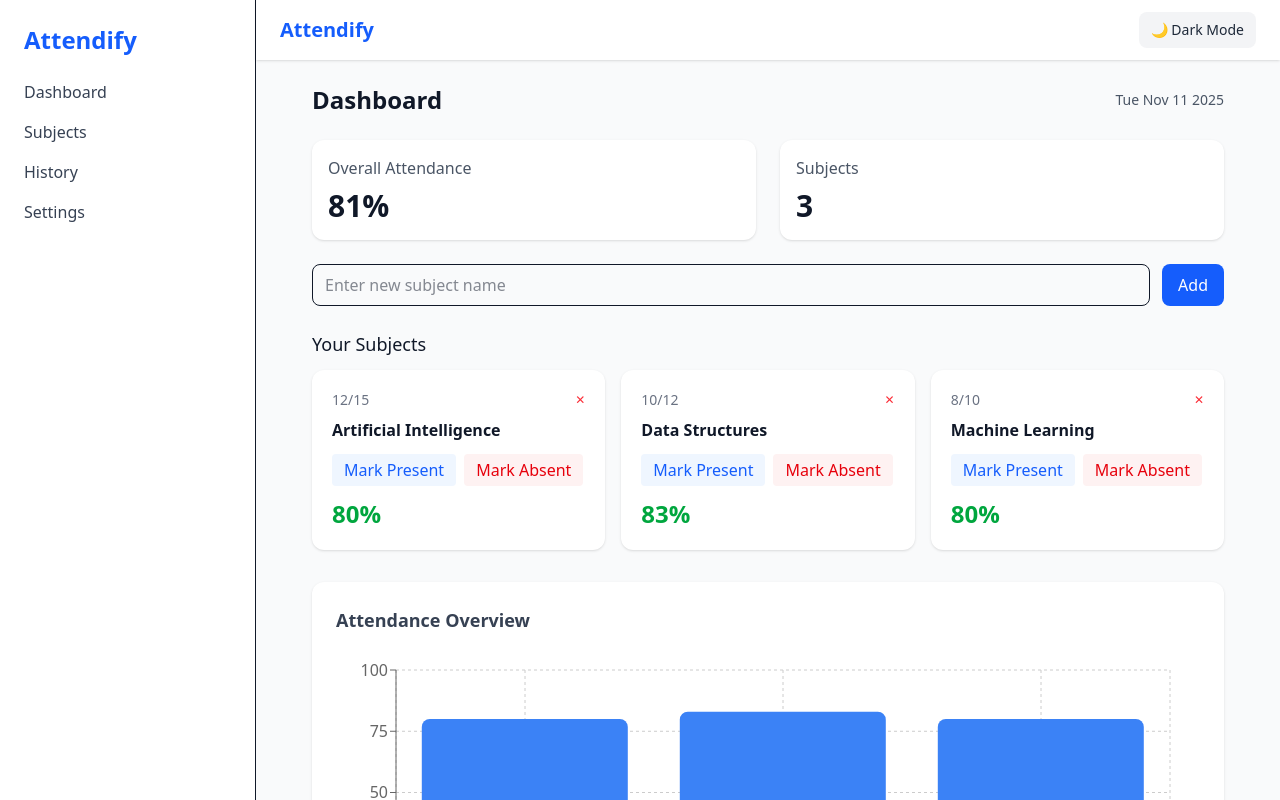
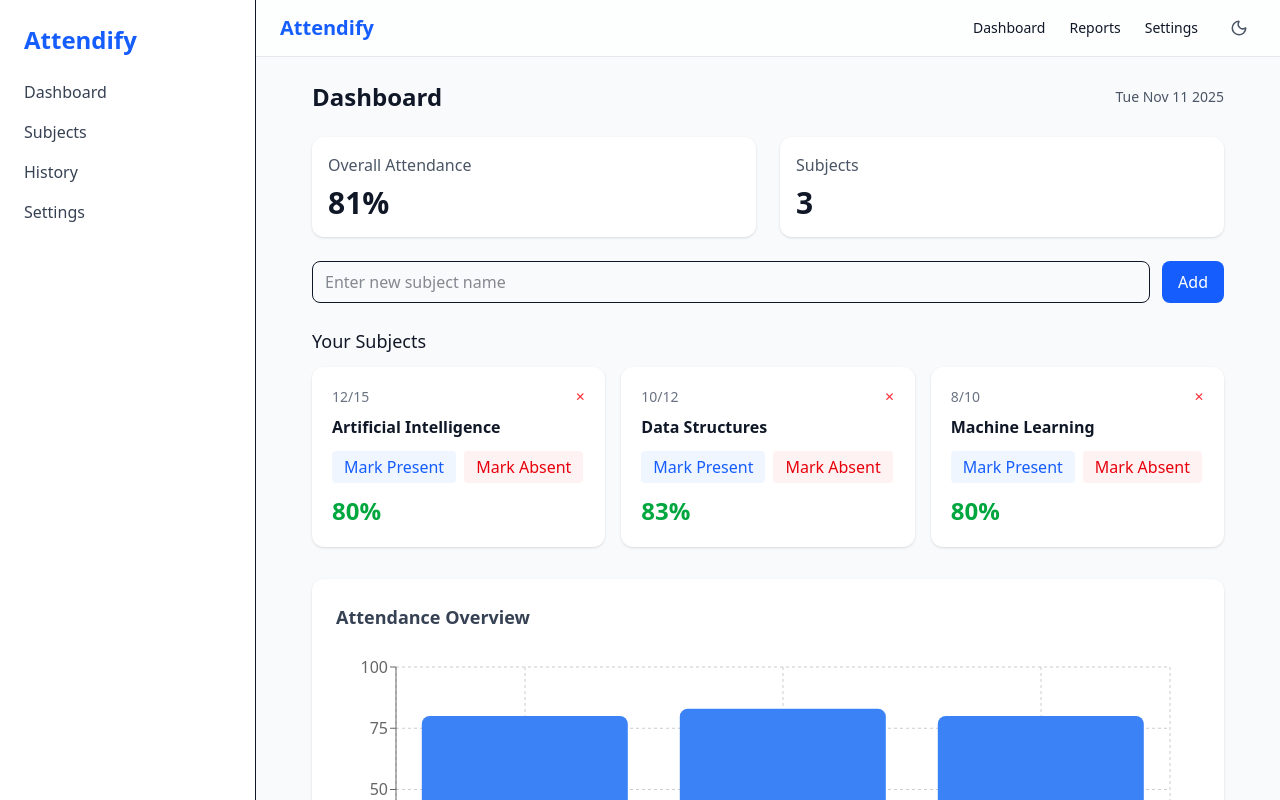
Before and after one commit to rishaaanp/attendify, a React (Vite) app: page / in a window 1280 px wide. Shown: the top 800 px of the page. Built offline with nearby package versions, Linux system fonts and the light colour scheme.

Commit message:
Added responsive Navbar with mobile drawer and dark mode toggle

```diff
--- a/package.json
+++ b/package.json
@@ -11,6 +11,7 @@
   },
   "dependencies": {
     "framer-motion": "^12.23.24",
+    "lucide-react": "^0.553.0",
     "react": "^19.2.0",
     "react-dom": "^19.2.0",
     "recharts": "^3.4.1"
--- a/src/components/Navbar.jsx
+++ b/src/components/Navbar.jsx
@@ -1,9 +1,13 @@
-import { useEffect, useState } from "react";
+import { useState, useEffect } from "react";
+import { motion, AnimatePresence } from "framer-motion";
+import { Moon, Sun, Menu, X } from "lucide-react";
 
 const Navbar = () => {
-  const [theme, setTheme] = useState(() => localStorage.getItem("theme") || "light");
+  const [theme, setTheme] = useState(
+    localStorage.getItem("theme") || "light"
+  );
+  const [menuOpen, setMenuOpen] = useState(false);
 
-  // Apply theme class to <html>
   useEffect(() => {
     if (theme === "dark") {
       document.documentElement.classList.add("dark");
@@ -13,19 +17,104 @@ const Navbar = () => {
     localStorage.setItem("theme", theme);
   }, [theme]);
 
-  const toggleTheme = () => {
-    setTheme((prev) => (prev === "light" ? "dark" : "light"));
-  };
+  const toggleTheme = () =>
+    setTheme(theme === "dark" ? "light" : "dark");
 
   return (
-    <nav className="flex justify-between items-center px-6 py-3 bg-white dark:bg-gray-800 shadow">
-      <h1 className="text-xl font-bold text-blue-600 dark:text-blue-400">Attendify</h1>
-      <button
-        onClick={toggleTheme}
-        className="px-3 py-2 text-sm rounded-lg bg-gray-100 dark:bg-gray-700 text-gray-800 dark:text-gray-100 hover:bg-gray-200 dark:hover:bg-gray-600 transition"
-      >
-        {theme === "light" ? "🌙 Dark Mode" : "☀️ Light Mode"}
-      </button>
+    <nav className="sticky top-0 z-50 bg-white/70 dark:bg-gray-900/70 backdrop-blur-md border-b border-gray-200 dark:border-gray-700">
+      <div className="max-w-6xl mx-auto px-4 sm:px-6 flex items-center justify-between h-14">
+        {/* Logo / App Name */}
+        <div className="text-xl font-semibold text-blue-600 dark:text-blue-400">
+          Attendify
+        </div>
+
+        {/* Desktop Links */}
+        <div className="hidden sm:flex items-center gap-6 text-sm">
+          <a href="#" className="hover:text-blue-600 dark:hover:text-blue-400">
+            Dashboard
+          </a>
+          <a href="#" className="hover:text-blue-600 dark:hover:text-blue-400">
+            Reports
+          </a>
+          <a href="#" className="hover:text-blue-600 dark:hover:text-blue-400">
+            Settings
+          </a>
+          <button
+            onClick={toggleTheme}
+            className="p-2 rounded-lg hover:bg-gray-100 dark:hover:bg-gray-800 transition"
+          >
+            {theme === "dark" ? (
+              <Sun size={18} className="text-yellow-400" />
+            ) : (
+              <Moon size={18} className="text-gray-600" />
+            )}
+          </button>
+        </div>
+
+        {/* Mobile Hamburger */}
+        <button
+          onClick={() => setMenuOpen(!menuOpen)}
+          className="sm:hidden p-2 rounded-lg hover:bg-gray-100 dark:hover:bg-gray-800 transition"
+        >
+          {menuOpen ? (
+            <X size={22} className="text-gray-700 dark:text-gray-200" />
+          ) : (
+            <Menu size={22} className="text-gray-700 dark:text-gray-200" />
+          )}
+        </button>
+      </div>
+
+      {/* Mobile Drawer */}
+      <AnimatePresence>
+        {menuOpen && (
+          <motion.div
+            initial={{ opacity: 0, y: -10 }}
+            animate={{ opacity: 1, y: 0 }}
+            exit={{ opacity: 0, y: -10 }}
+            transition={{ duration: 0.25 }}
+            className="sm:hidden bg-white dark:bg-gray-900 border-t border-gray-200 dark:border-gray-700 px-6 py-3 space-y-3"
+          >
+            <a
+              href="#"
+              className="block hover:text-blue-600 dark:hover:text-blue-400"
+              onClick={() => setMenuOpen(false)}
+            >
+              Dashboard
+            </a>
+            <a
+              href="#"
+              className="block hover:text-blue-600 dark:hover:text-blue-400"
+              onClick={() => setMenuOpen(false)}
+            >
+              Reports
+            </a>
+            <a
+              href="#"
+              className="block hover:text-blue-600 dark:hover:text-blue-400"
+              onClick={() => setMenuOpen(false)}
+            >
+              Settings
+            </a>
+            <button
+              onClick={() => {
+                toggleTheme();
+                setMenuOpen(false);
+              }}
+              className="flex items-center gap-2 p-2 rounded-lg hover:bg-gray-100 dark:hover:bg-gray-800 transition"
+            >
+              {theme === "dark" ? (
+                <>
+                  <Sun size={18} className="text-yellow-400" /> Light Mode
+                </>
+              ) : (
+                <>
+                  <Moon size={18} className="text-gray-600" /> Dark Mode
+                </>
+              )}
+            </button>
+          </motion.div>
+        )}
+      </AnimatePresence>
     </nav>
   );
 };
```
Also changed, not shown: 1 other file (tests, documents, lock files or other folders).
